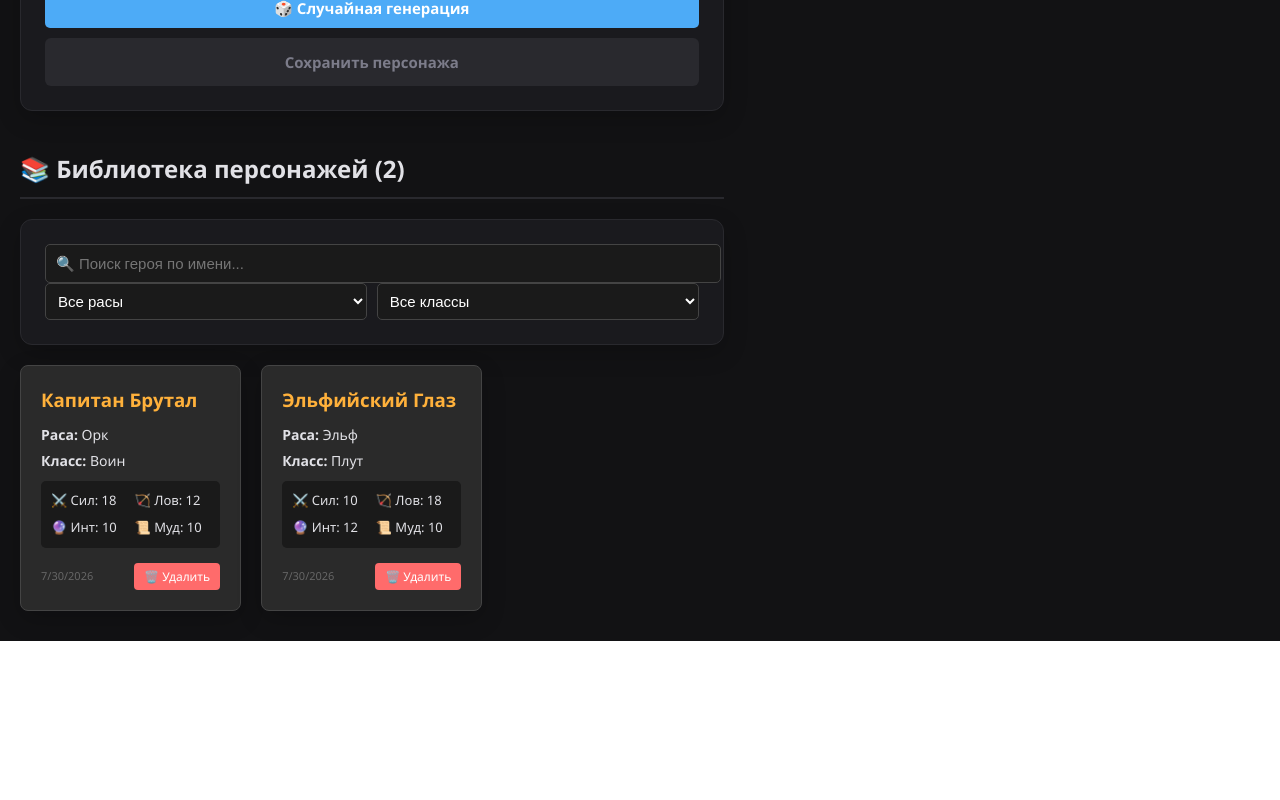
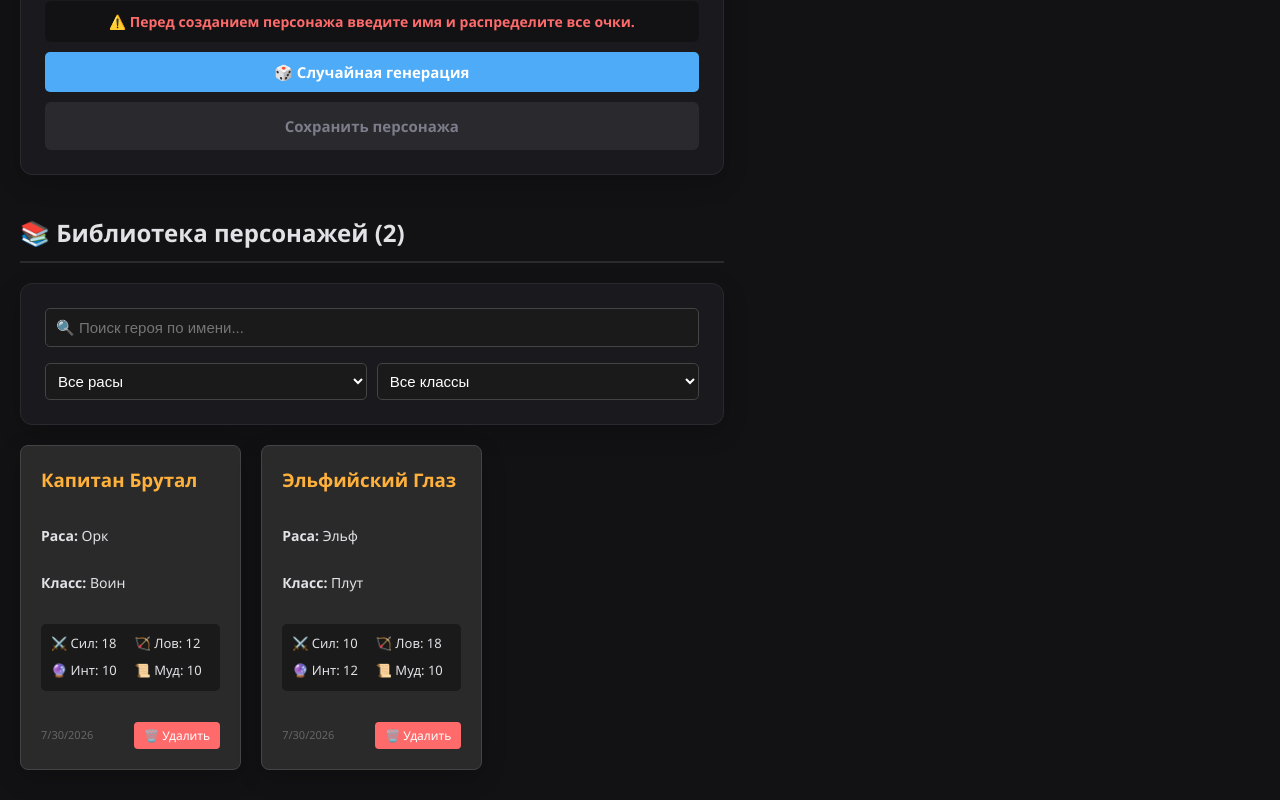
Before and after one commit to Heimtar/rpg-character-manager, a React (Vite) app: page / in a window 1280 px wide. Shown: the part 795-1595 px from the top of the page. Before the commit the page ends 1436 px from the top, so only its background shows below. Built offline with nearby package versions, Linux system fonts and the light colour scheme.

Commit message:
fix(ui): adjust layout symmetry, button centering, and row hover states

```diff
--- a/src/App.css
+++ b/src/App.css
@@ -47,11 +47,15 @@ h1 {
   border-radius: 12px;
   padding: 24px;
   box-shadow: 0 8px 24px rgba(0, 0, 0, 0.2);
-  transition:
-    border-color 0.2s ease,
-    box-shadow 0.2s ease;
+  display: flex;
+  flex-direction: column;
+  gap: 16px; /* Увеличиваем отступ, чтобы поиск не прилипал к селектам */
 }
 
+.search-container input[type="text"] {
+  width: 100%;
+  box-sizing: border-box; /* Теперь padding не распирает инпут наружу */
+}
 /* Поля ввода и формы */
 .form-group {
   display: flex;
@@ -126,8 +130,9 @@ select:focus {
   border: 1px solid transparent;
 }
 
-.stat-row:focus-within {
+.stat-row:hover {
   border-color: rgba(255, 177, 59, 0.3);
+  background-color: #161619; /* делаем строку чуть светлее при ховере */
 }
 
 .stat-label {
@@ -163,7 +168,11 @@ select:focus {
   background-color: #ffb13b;
   color: #121214;
   border-color: #ffb13b;
-  transform: scale(1.08);
+}
+
+/* Слегка увеличиваем сам символ внутри при ховере, центрирование не ломается */
+.stat-buttons button:hover:not([style*="opacity: 0.4"])::after {
+  transform: scale(1.1);
 }
 
 .stat-buttons button:focus-visible {
```
